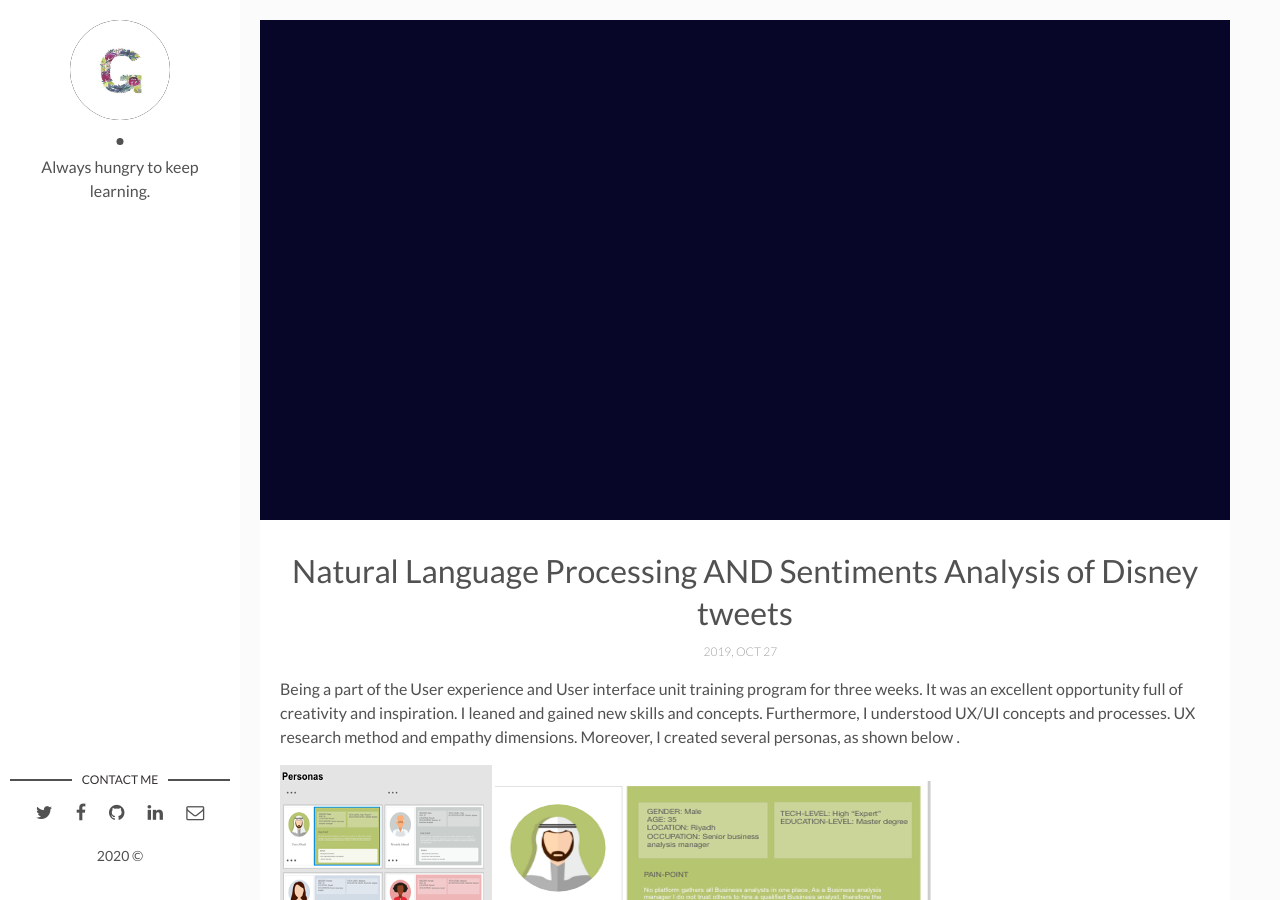
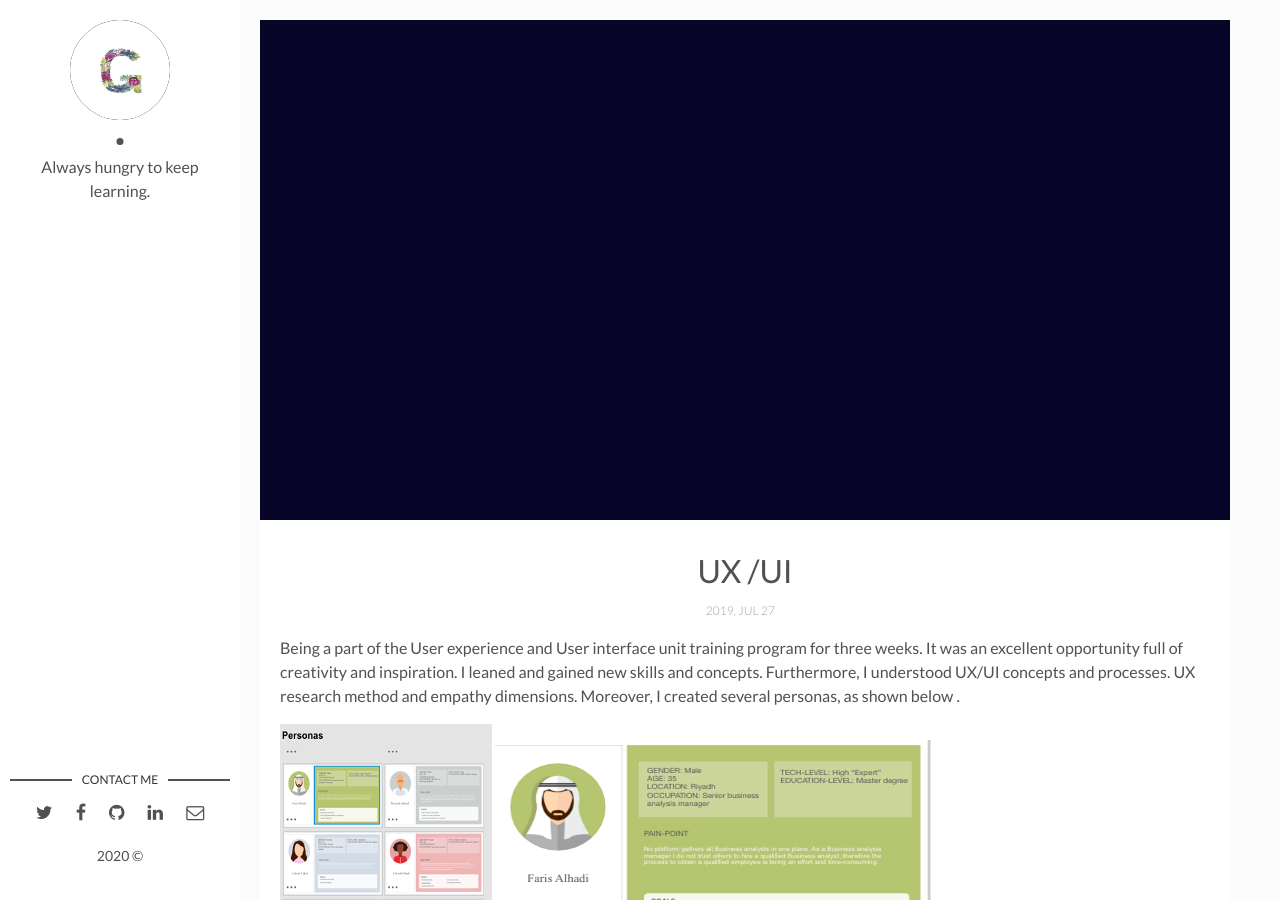
Before and after one commit to GhaidaSenani/GhaidaSenani.github.io, a Jekyll site: the page built from _posts/2019-7-27- UX:UI.markdown, in a window 1280 px wide and 900 px high. Built offline with Jekyll 4.4.1, drawn with Linux system fonts in a browser that asks for light colours.

Commit message:
Update 2019-7-27- UX:UI.markdown

```diff
--- a/_posts/2019-7-27- UX:UI.markdown
+++ b/_posts/2019-7-27- UX:UI.markdown
@@ -1,7 +1,7 @@
 ---
 layout: post
-title: "Natural Language Processing AND Sentiments Analysis of Disney tweets"
-date: 2019-10-27
+title: "UX /UI"
+date: 2019-7-27
 
 img: ux.gif # Add image post (optional)
 ---
```
